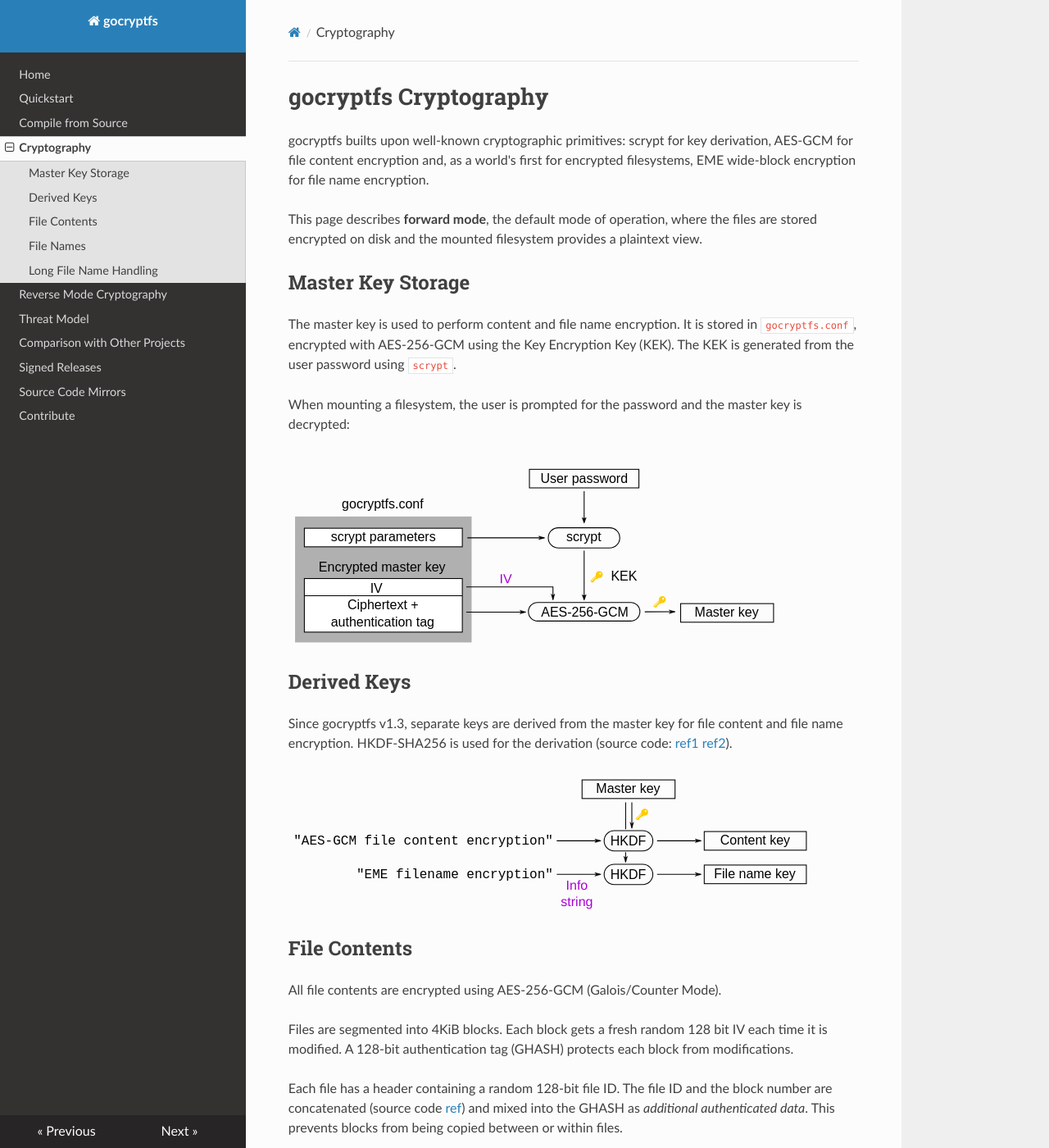
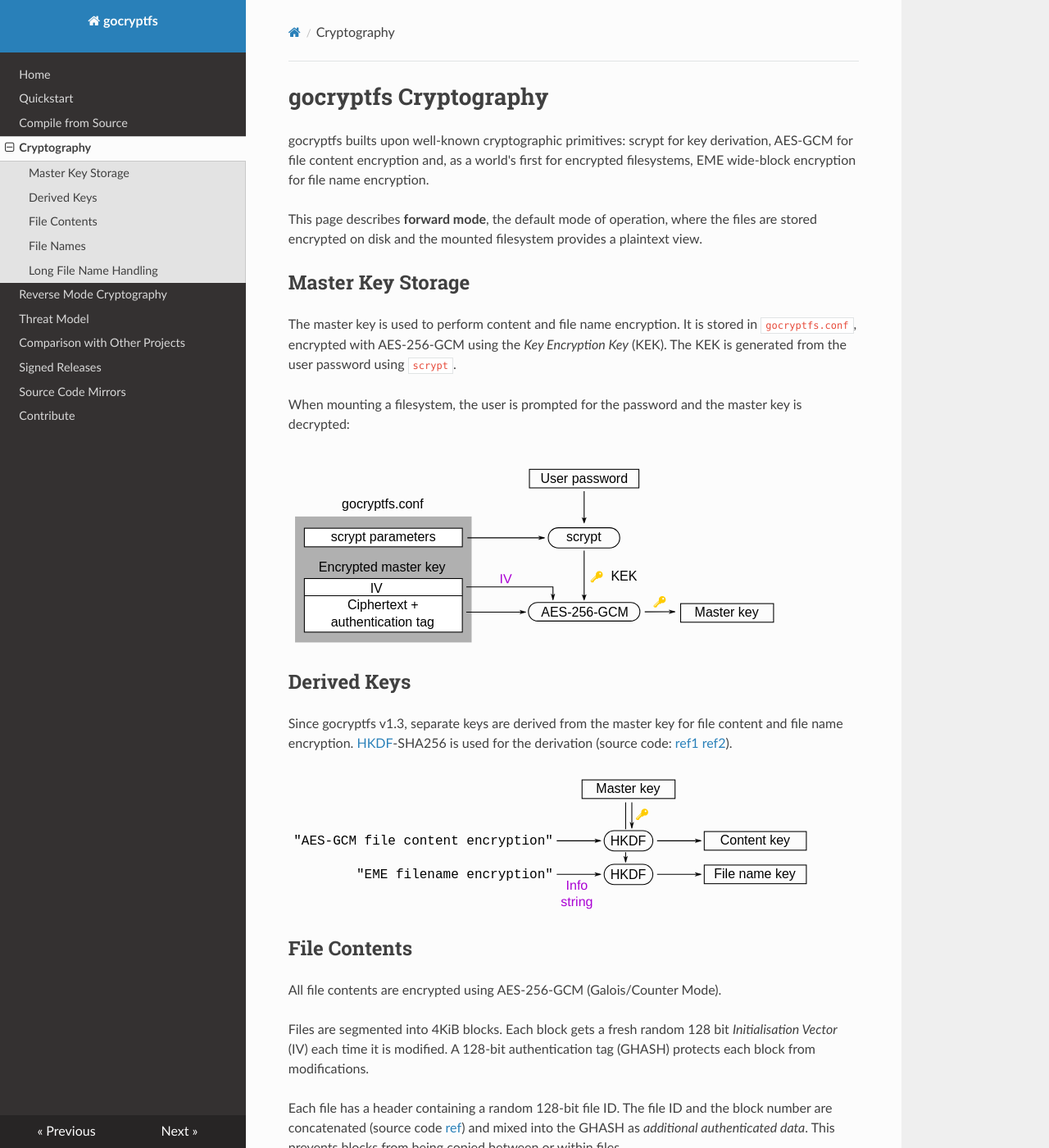
Before and after one commit to rfjakob/gocryptfs-website, an MkDocs documentation site: the page built from docs/forward_mode_crypto.md, in a window 1280 px wide and 1400 px high. Shown: the whole window at 82% size. Built offline with MkDocs 1.6.1, drawn with Linux system fonts in a browser that asks for light colours; nearby versions of some CDN libraries; old or Windows-style settings are respelled for this version of MkDocs; some of the changed text lies outside the part shown.

```diff
--- a/docs/forward_mode_crypto.md
+++ b/docs/forward_mode_crypto.md
@@ -15,7 +15,7 @@ Master Key Storage
 
 The master key is used to perform content and file name encryption.
 It is stored in `gocryptfs.conf`, encrypted with AES-256-GCM using the
-Key Encryption Key (KEK). The KEK is generated from the user password
+*Key Encryption Key* (KEK). The KEK is generated from the user password
 using `scrypt`.
 
 When mounting a filesystem, the user is prompted for the password and
@@ -27,7 +27,8 @@ Derived Keys
 ------------
 
 Since gocryptfs v1.3, separate keys are derived from the master key for
-file content and file name encryption. HKDF-SHA256 is used for the
+file content and file name encryption.
+[HKDF](https://pkg.go.dev/golang.org/x/crypto/hkdf)-SHA256 is used for the
 derivation (source code: [ref1](https://github.com/rfjakob/gocryptfs/blob/f0e29d9b90b63d5fbe4164161ecb0e1035bb4af4/internal/cryptocore/hkdf.go)
 [ref2](https://github.com/rfjakob/gocryptfs/blob/f0e29d9b90b63d5fbe4164161ecb0e1035bb4af4/internal/cryptocore/cryptocore.go#L66)).
 
@@ -39,7 +40,7 @@ File Contents
 All file contents are encrypted using AES-256-GCM (Galois/Counter Mode).
 
 Files are segmented into 4KiB blocks. Each block gets a fresh random
-128 bit IV each time it is modified. A 128-bit authentication tag (GHASH)
+128 bit *Initialisation Vector* (IV) each time it is modified. A 128-bit authentication tag (GHASH)
 protects each block from modifications.
 
 Each file has a header containing a random 128-bit file ID. The
@@ -57,7 +58,7 @@ unchanged.
 File Names
 ----------
 
-Every directory gets a 128-bit directory IV that is stored in each
+Every directory gets a 128-bit directory *Initialisation Vector* (IV) that is stored in each
 directory as `gocryptfs.diriv`.
 
 File names are encrypted using AES-256-EME (ECB-Mix-ECB wide-block encryption,
```
